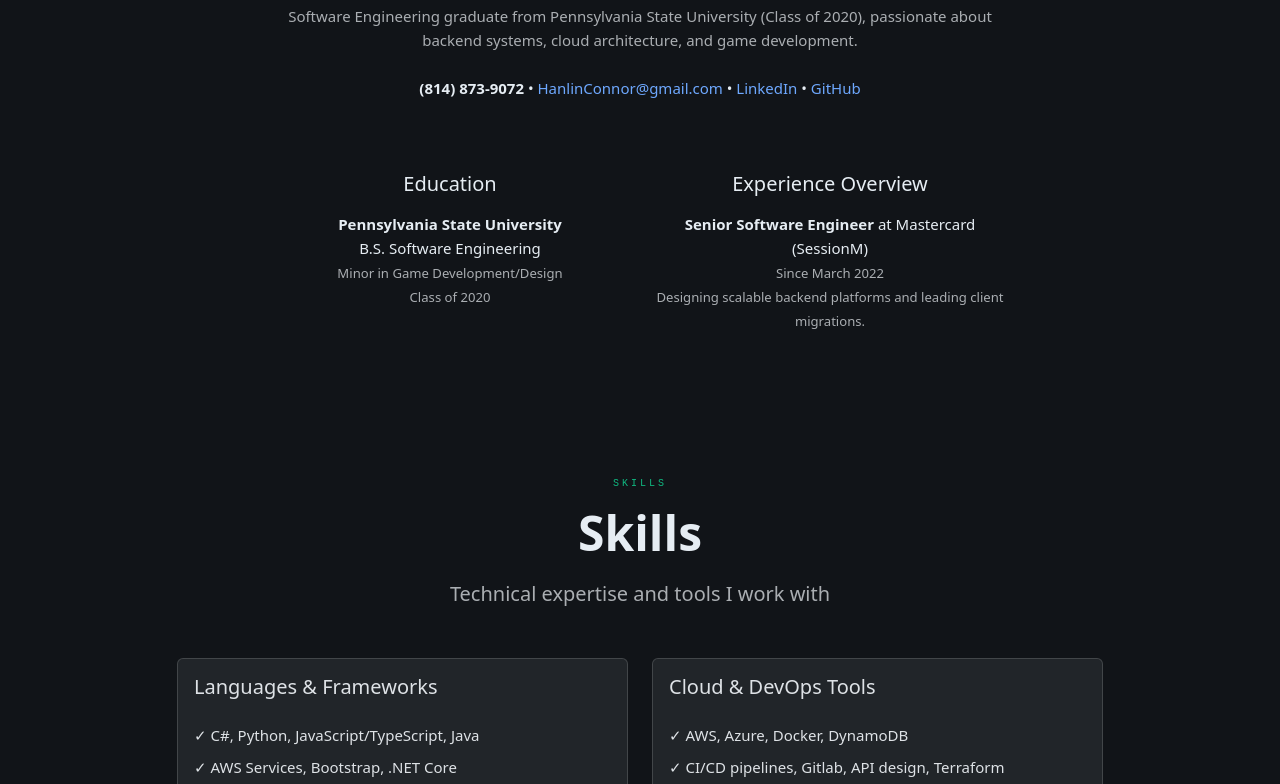
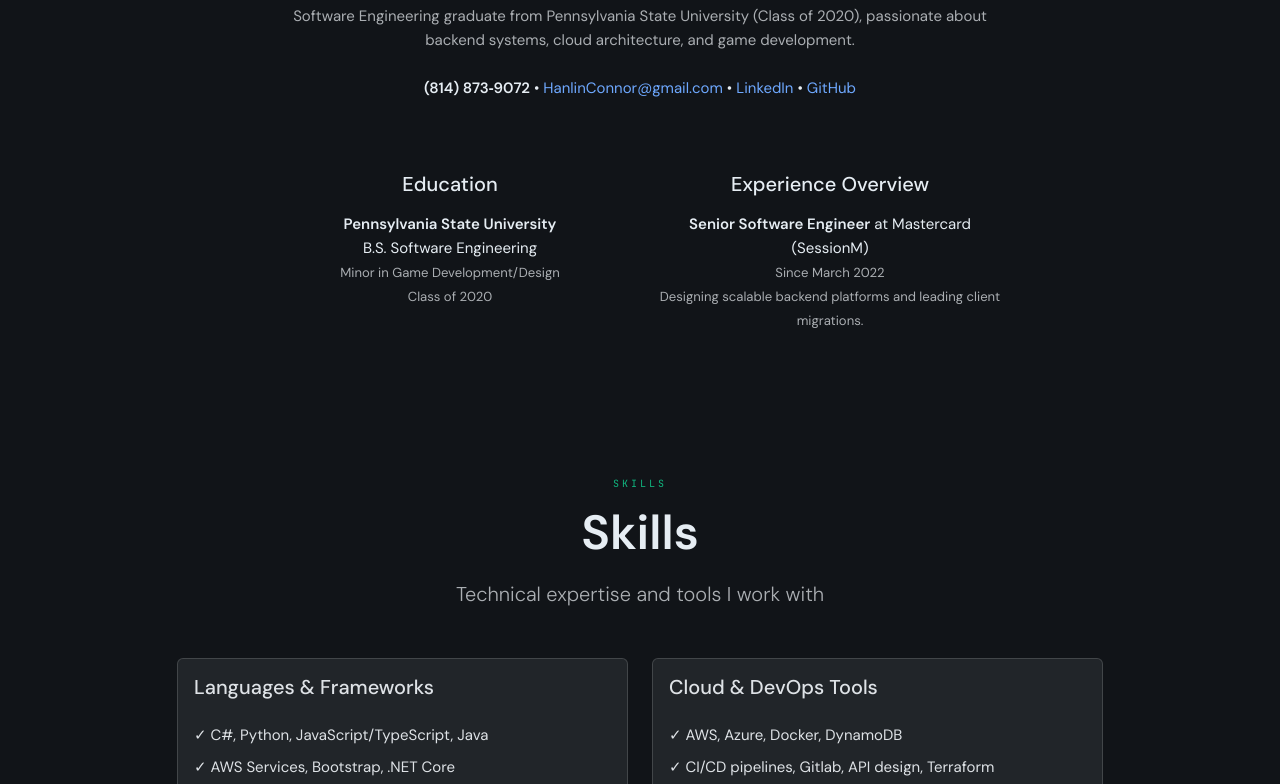
Before and after one commit to cph5236/cph5236.github.io, a website: page index.html in a window 1280 px wide. Shown: the part 267-1051 px from the top of the page. Drawn offline with Linux system fonts and the light colour scheme.

Commit message:
Update Google Fonts: DM Serif Display, DM Sans, JetBrains Mono (replaces Roboto)

```diff
--- a/index.html
+++ b/index.html
@@ -6,8 +6,9 @@
     <meta name="viewport" content="width=device-width, initial-scale=1.0">
     <title>Connor Hanlin Portfolio</title>
     <!-- Google Fonts -->
-    <link rel="preconnect" href="https://fonts.gstatic.com">
-    <link href="https://fonts.googleapis.com/css2?family=Roboto:wght@300;400;500;700&display=swap" rel="stylesheet">
+    <link rel="preconnect" href="https://fonts.googleapis.com">
+    <link rel="preconnect" href="https://fonts.gstatic.com" crossorigin>
+    <link href="https://fonts.googleapis.com/css2?family=DM+Serif+Display&family=DM+Sans:opsz,wght@9..40,300;9..40,400;9..40,500;9..40,600&family=JetBrains+Mono:wght@400;500&display=swap" rel="stylesheet">
     <!-- Bootstrap 5.3 -->
     <link href="assets/vendor/bootstrap/css/bootstrap.min.css" rel="stylesheet">
     <script src="assets/vendor/bootstrap/js/bootstrap.bundle.min.js"></script>
```
